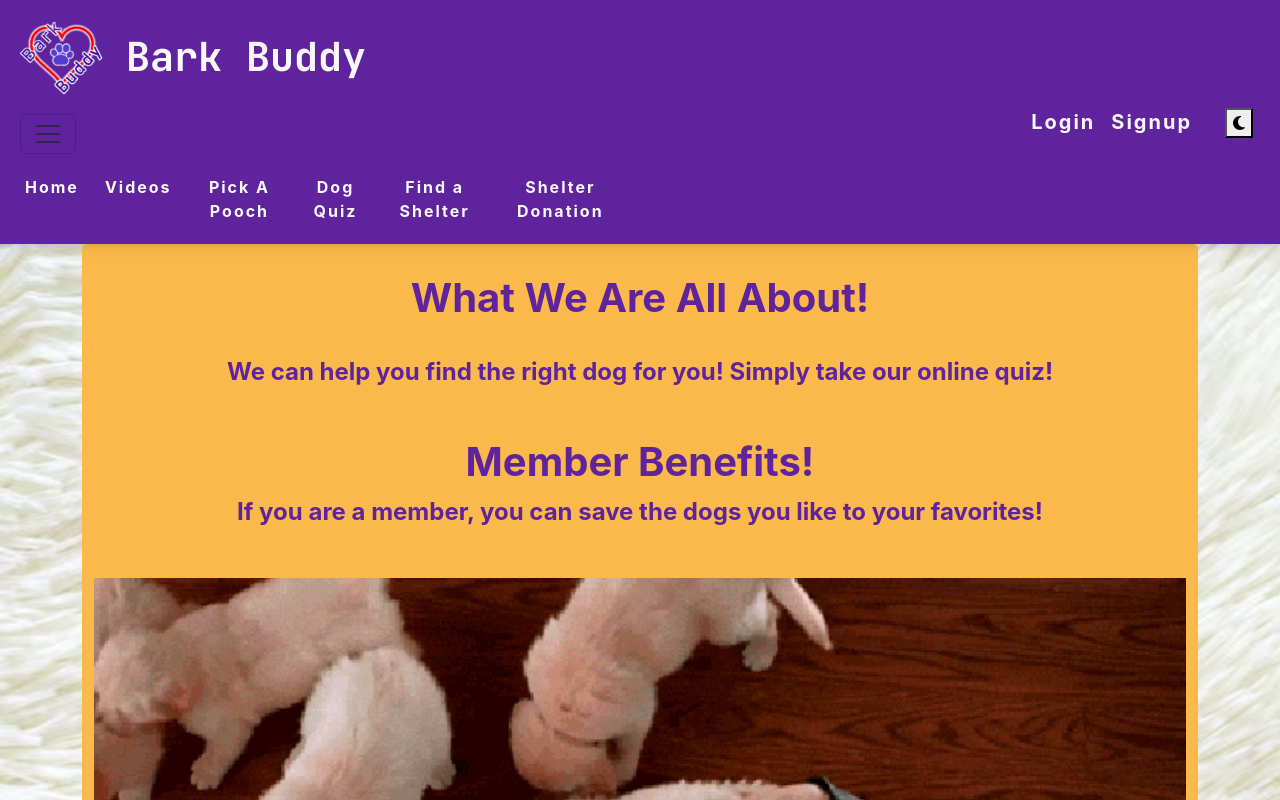
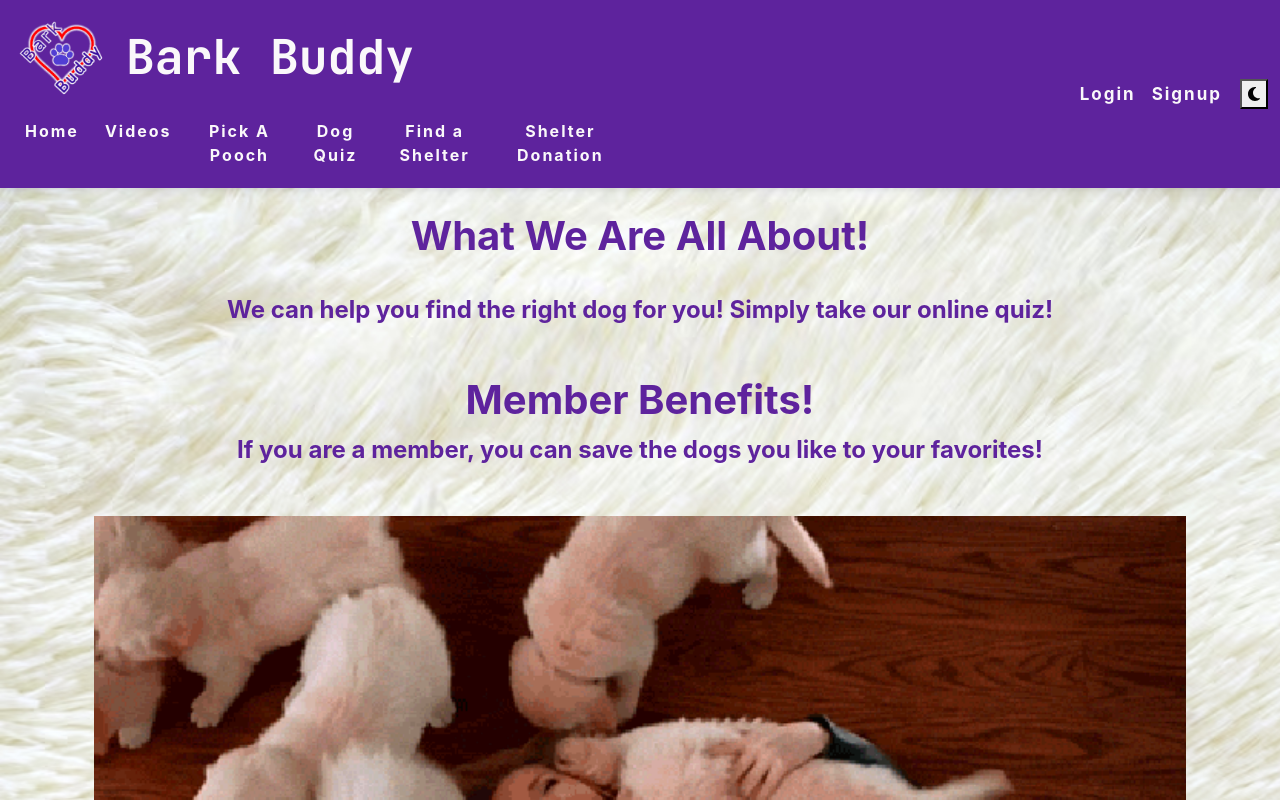
Before and after one commit to 123sites/bark-buddy, a React (Create React App) app in the folder client/: page / in a window 1280 px wide. Shown: the top 800 px of the page. Built offline with nearby package versions, Linux system fonts and the light colour scheme.

Commit message:
Started added the dark-mode features.

```diff
--- a/client/public/index.html
+++ b/client/public/index.html
@@ -7,7 +7,7 @@
       href="https://fonts.googleapis.com/css?family=Roboto:300,400,500,700&display=swap"
       rel="stylesheet"
     />
-    <meta name="viewport" content="width=device-width, initial-scale=1" />
+    <meta name="viewport" content="width=device-width, initial-scale=1.0" />
     <meta name="theme-color" content="#000000" />
     <meta
       name="description"
--- a/client/src/App.js
+++ b/client/src/App.js
@@ -55,7 +55,7 @@ function App() {
         {" "}
         {/* willis */}
         <Router>
-          <div className="min-100-vh">
+          <div className={`app min-100-vh`}>
             <Header />
             <div className="container">
               <Routes>
--- a/client/src/assets/style.css
+++ b/client/src/assets/style.css
@@ -36,17 +36,45 @@
 
 body {
   width: 100%;
+  background-image: url("../images/fur.avif");
+  background-size: cover;
 }
+
+body[data-theme="dark"] {
+  backdrop-filter: invert(1);
+}
+
+.homeBox-dark {
+  background-color: #240046;
+}
+
+.homeBox-light {
+  background-color: var(--border);
+  border-radius: 5px;
+  padding: 6px;
+}
+
+/* .app {
+  background-image: url("../images/fur.avif");
+  background-size: cover;
+}
+
+.app.dark {} */
 
 .hamburger {
   background-color: var(--btn-shadow)
 }
 
-h1,
+h1 {
+  color: var(--bg-snow) !important;
+  text-decoration: none;
+  font-size: 40px !important;
+}
+
 .name {
   color: var(--bg-snow) !important;
   text-decoration: none;
-  font-size: 40px !important;
+  font-size: min(7vw, 3rem) !important;
 }
 
 .made {
@@ -201,7 +229,7 @@ p {
 
 .link {
   color: var(--font-secondary) !important;
-  font-size: 20px;
+  font-size: 17px;
   text-decoration: none;
   letter-spacing: 2px;
 }
@@ -280,12 +308,6 @@ p {
   font-size: 30px;
 }
 
-.homeBox {
-  background-color: var(--border);
-  border-radius: 5px;
-  padding: 6px;
-}
-
 .vTitles {
   background-color: var(--brand-primary) !important;
   color: var(--font-secondary) !important;
--- a/client/src/components/Header/index.js
+++ b/client/src/components/Header/index.js
@@ -36,7 +36,7 @@ const Header = () => {
 
             {/* Hamburger */}
             <button
-              className="navbar-toggler hamburger d-flex flex-row m-2"
+              className="navbar-toggler hamburger d-flex d-lg-none flex-row m-2"
               type="button"
               data-bs-toggle="collapse"
               data-bs-target="#navbarSupportedContent"
@@ -169,7 +169,7 @@ const Header = () => {
                 ""
               )}
 
-              <div className="d-inline-flex col-1 ml-2">
+              <div className="d-inline-flex ml-2">
                 <button onClick={toggleTheme}>
                   {theme === "light" ? (
                     <FontAwesomeIcon icon={faMoon} />
--- a/client/src/components/Theme/themeContext.js
+++ b/client/src/components/Theme/themeContext.js
@@ -1,13 +1,17 @@
 // ThemeContext.js
-import { createContext, useState } from 'react';
+import { createContext, useState } from "react";
 
 export const ThemeContext = createContext();
 
 export const ThemeProvider = ({ children }) => {
-  const [theme, setTheme] = useState('light');
+  const [theme, setTheme] = useState("light");
 
   const toggleTheme = () => {
-    setTheme(theme === 'light' ? 'dark' : 'light');
+    document.body.setAttribute(
+      "data-theme",
+      theme === "light" ? "dark" : "light"
+    );
+    setTheme(theme === "light" ? "dark" : "light");
   };
 
   return (
--- a/client/src/index.css
+++ b/client/src/index.css
@@ -361,8 +361,6 @@ body {
     'Segoe UI Symbol';
   font-size: 16px;
   color: #1a1a1a;
-  background-image:url("./images/fur.avif");
-  background-size: cover;
 }
 
 h1,
@@ -1339,90 +1337,115 @@ label form [type='radio'] {
     flex-grow: 1;
     flex-basis: 0;
   }
+
   .col-sm-1 {
     flex: 0 0 8.33333%;
     max-width: 8.33333%;
   }
+
   .col-sm-2 {
     flex: 0 0 16.66667%;
     max-width: 16.66667%;
   }
+
   .col-sm-3 {
     flex: 0 0 25%;
     max-width: 25%;
   }
+
   .col-sm-4 {
     flex: 0 0 33.33333%;
     max-width: 33.33333%;
   }
+
   .col-sm-5 {
     flex: 0 0 41.66667%;
     max-width: 41.66667%;
   }
+
   .col-sm-6 {
     flex: 0 0 50%;
     max-width: 50%;
   }
+
   .col-sm-7 {
     flex: 0 0 58.33333%;
     max-width: 58.33333%;
   }
+
   .col-sm-8 {
     flex: 0 0 66.66667%;
     max-width: 66.66667%;
   }
+
   .col-sm-9 {
     flex: 0 0 75%;
     max-width: 75%;
   }
+
   .col-sm-10 {
     flex: 0 0 83.33333%;
     max-width: 83.33333%;
   }
+
   .col-sm-11 {
     flex: 0 0 91.66667%;
     max-width: 91.66667%;
   }
+
   .col-sm-12 {
     flex: 0 0 100%;
     max-width: 100%;
   }
+
   .justify-space-between-sm {
     justify-content: space-between;
   }
+
   .justify-space-around-sm {
     justify-content: space-around;
   }
+
   .justify-flex-start-sm {
     justify-content: flex-start;
   }
+
   .justify-flex-end-sm {
     justify-content: flex-end;
   }
+
   .justify-center-sm {
     justify-content: center;
   }
+
   .align-start-sm {
     align-items: flex-start;
   }
+
   .align-stretch-sm {
     align-items: stretch;
   }
+
   .align-end-sm {
     align-items: flex-end;
   }
+
   .align-center-sm {
     align-items: center;
   }
+
   .align-content-start-sm {
     align-content: flex-start;
   }
+
   .align-content-stretch-sm {
     align-content: stretch;
   }
+
   .align-content-end-sm {
     align-content: flex-end;
   }
+
   .align-content-center-sm {
     align-content: center;
   }
@@ -1434,90 +1457,115 @@ label form [type='radio'] {
     flex-grow: 1;
     flex-basis: 0;
   }
+
   .col-md-1 {
     flex: 0 0 8.33333%;
     max-width: 8.33333%;
   }
+
   .col-md-2 {
     flex: 0 0 16.66667%;
     max-width: 16.66667%;
   }
+
   .col-md-3 {
     flex: 0 0 25%;
     max-width: 25%;
   }
+
   .col-md-4 {
     flex: 0 0 33.33333%;
     max-width: 33.33333%;
   }
+
   .col-md-5 {
     flex: 0 0 41.66667%;
     max-width: 41.66667%;
   }
+
   .col-md-6 {
     flex: 0 0 50%;
     max-width: 50%;
   }
+
   .col-md-7 {
     flex: 0 0 58.33333%;
     max-width: 58.33333%;
   }
+
   .col-md-8 {
     flex: 0 0 66.66667%;
     max-width: 66.66667%;
   }
+
   .col-md-9 {
     flex: 0 0 75%;
     max-width: 75%;
   }
+
   .col-md-10 {
     flex: 0 0 83.33333%;
     max-width: 83.33333%;
   }
+
   .col-md-11 {
     flex: 0 0 91.66667%;
     max-width: 91.66667%;
   }
+
   .col-md-12 {
     flex: 0 0 100%;
     max-width: 100%;
   }
+
   .justify-space-between-md {
     justify-content: space-between;
   }
+
   .justify-space-around-md {
     justify-content: space-around;
   }
+
   .justify-flex-start-md {
     justify-content: flex-start;
   }
+
   .justify-flex-end-md {
     justify-content: flex-end;
   }
+
   .justify-center-md {
     justify-content: center;
   }
+
   .align-start-md {
     align-items: flex-start;
   }
+
   .align-stretch-md {
     align-items: stretch;
   }
+
   .align-end-md {
     align-items: flex-end;
   }
+
   .align-center-md {
     align-items: center;
   }
+
   .align-content-start-md {
     align-content: flex-start;
   }
+
   .align-content-stretch-md {
     align-content: stretch;
   }
+
   .align-content-end-md {
     align-content: flex-end;
   }
+
   .align-content-center-md {
     align-content: center;
   }
@@ -1529,90 +1577,115 @@ label form [type='radio'] {
     flex-grow: 1;
     flex-basis: 0;
   }
+
   .col-lg-1 {
     flex: 0 0 8.33333%;
     max-width: 8.33333%;
   }
+
   .col-lg-2 {
     flex: 0 0 16.66667%;
     max-width: 16.66667%;
   }
+
   .col-lg-3 {
     flex: 0 0 25%;
     max-width: 25%;
   }
+
   .col-lg-4 {
     flex: 0 0 33.33333%;
     max-width: 33.33333%;
   }
+
   .col-lg-5 {
     flex: 0 0 41.66667%;
     max-width: 41.66667%;
   }
+
   .col-lg-6 {
     flex: 0 0 50%;
     max-width: 50%;
   }
+
   .col-lg-7 {
     flex: 0 0 58.33333%;
     max-width: 58.33333%;
   }
+
   .col-lg-8 {
     flex: 0 0 66.66667%;
     max-width: 66.66667%;
   }
+
   .col-lg-9 {
     flex: 0 0 75%;
     max-width: 75%;
   }
+
   .col-lg-10 {
     flex: 0 0 83.33333%;
     max-width: 83.33333%;
   }
+
   .col-lg-11 {
     flex: 0 0 91.66667%;
     max-width: 91.66667%;
   }
+
   .col-lg-12 {
     flex: 0 0 100%;
     max-width: 100%;
   }
+
   .justify-space-between-lg {
     justify-content: space-between;
   }
+
   .justify-space-around-lg {
     justify-content: space-around;
   }
+
   .justify-flex-start-lg {
     justify-content: flex-start;
   }
+
   .justify-flex-end-lg {
     justify-content: flex-end;
   }
+
   .justify-center-lg {
     justify-content: center;
   }
+
   .align-start-lg {
     align-items: flex-start;
   }
+
   .align-stretch-lg {
     align-items: stretch;
   }
+
   .align-end-lg {
     align-items: flex-end;
   }
+
   .align-center-lg {
     align-items: center;
   }
+
   .align-content-start-lg {
     align-content: flex-start;
   }
+
   .align-content-stretch-lg {
     align-content: stretch;
   }
+
   .align-content-end-lg {
     align-content: flex-end;
   }
+
   .align-content-center-lg {
     align-content: center;
   }
@@ -1624,86 +1697,110 @@ label form [type='radio'] {
     flex: 0 0 8.33333%;
     max-width: 8.33333%;
   }
+
   .col-xl-2 {
     flex: 0 0 16.66667%;
     max-width: 16.66667%;
   }
+
   .col-xl-3 {
     flex: 0 0 25%;
     max-width: 25%;
   }
+
   .col-xl-4 {
     flex: 0 0 33.33333%;
     max-width: 33.33333%;
   }
+
   .col-xl-5 {
     flex: 0 0 41.66667%;
     max-width: 41.66667%;
   }
+
   .col-xl-6 {
     flex: 0 0 50%;
     max-width: 50%;
   }
+
   .col-xl-7 {
     flex: 0 0 58.33333%;
     max-width: 58.33333%;
   }
+
   .col-xl-8 {
     flex: 0 0 66.66667%;
     max-width: 66.66667%;
   }
+
   .col-xl-9 {
     flex: 0 0 75%;
     max-width: 75%;
   }
+
   .col-xl-10 {
     flex: 0 0 83.33333%;
     max-width: 83.33333%;
   }
+
   .col-xl-11 {
     flex: 0 0 100%;
     max-width: 100%;
   }
+
   .col-xl-12 {
     flex: 0 0 100%;
     max-width: 100%;
   }
+
   .justify-space-between-xl {
     justify-content: space-between;
   }
+
   .justify-space-around-xl {
     justify-content: space-around;
   }
+
   .justify-flex-start-xl {
     justify-content: flex-start;
   }
+
   .justify-flex-end-xl {
     justify-content: flex-end;
   }
+
   .justify-center-xl {
     justify-content: center;
   }
+
   .align-start-xl {
     align-items: flex-start;
   }
+
   .align-stretch-xl {
     align-items: stretch;
   }
+
   .align-end-xl {
     align-items: flex-end;
   }
+
   .align-center-xl {
     align-items: center;
   }
+
   .align-content-start-xl {
     align-content: flex-start;
   }
+
   .align-content-stretch-xl {
     align-content: stretch;
   }
+
   .align-content-end-xl {
     align-content: flex-end;
   }
+
   .align-content-center-xl {
     align-content: center;
   }
--- a/client/src/pages/Home.js
+++ b/client/src/pages/Home.js
@@ -1,9 +1,13 @@
 import React, { useState, useEffect } from "react";
+import { useContext } from "react"; //willis
+import { ThemeContext } from "../components/Theme/themeContext"; //willis
 import { useQuery } from "@apollo/client";
 import manyDogs from "../images/manyDogs.webp";
 // import DogQuiz from "../components/DogQuiz/quiz"
 
 const Home = ({ handlePageChange }) => {
+  const { toggleTheme, theme } = useContext(ThemeContext);
+
   const [currentPath, setCurrentPath] = useState("");
   // runs when a component renderes in the browser
   useEffect(() => {
@@ -13,7 +17,7 @@ const Home = ({ handlePageChange }) => {
 
   return (
     <main>
-      <div className="container-fluid homeBox">
+      <div className={`container-fluid homeBox body-${theme}`}>
         <p className="homeTitle h1 p-4 fw-bolder text-center">
           What We Are All About!
         </p>
```
